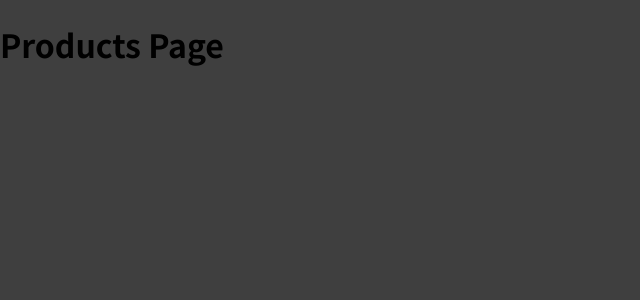
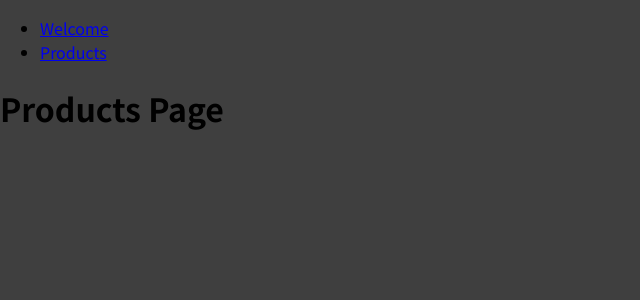
Before and after one commit to MS-D-rei/React_Router_Sample_App, a React (Vite) app: page /products in a window 1280 px wide. Shown: the top 300 px of the page, without its empty margins (0-640 px from the left). Built offline with nearby package versions, Linux system fonts and the light colour scheme.

Commit message:
add links with Link component

```diff
--- a/src/App.tsx
+++ b/src/App.tsx
@@ -1,17 +1,21 @@
-import { Route } from 'react-router-dom'
+import { Route } from 'react-router-dom';
 import Products from '@/components/pages/Products';
 import Welcome from '@/components/pages/Welcome';
+import MainHeader from './components/MainHeader';
 
 function App() {
   return (
     <div>
-      <Route path='/welcome'>
-        <Welcome />
-      </Route>
-      <Route path='/products'>
-        <Products />
-      </Route>
+      <MainHeader />
+      <main>
+        <Route path="/welcome">
+          <Welcome />
+        </Route>
+        <Route path="/products">
+          <Products />
+        </Route>
+      </main>
     </div>
-  )
+  );
 }
 export default App;
--- /dev/null
+++ b/src/components/MainHeader.tsx
@@ -0,0 +1,20 @@
+import { Link } from 'react-router-dom';
+
+function MainHeader() {
+  return (
+    <header>
+      <nav>
+        <ul>
+          <li>
+            <Link to='/welcome'>Welcome</Link>
+          </li>
+          <li>
+            <Link to="/products">Products</Link>
+          </li>
+        </ul>
+      </nav>
+    </header>
+  );
+}
+
+export default MainHeader;
--- a/src/components/pages/Products.tsx
+++ b/src/components/pages/Products.tsx
@@ -1,5 +1,5 @@
 function Products() {
-  return (<h1>Products Page</h1>)
+  return <h1>Products Page</h1>;
 }
 
 export default Products;
--- a/src/components/pages/Welcome.tsx
+++ b/src/components/pages/Welcome.tsx
@@ -1,5 +1,5 @@
 function Welcome() {
-  return (<h1>Welocme</h1>)
+  return <h1>Welocme</h1>;
 }
 
 export default Welcome;
```
Also changed, not shown: .prettierrc.json.
